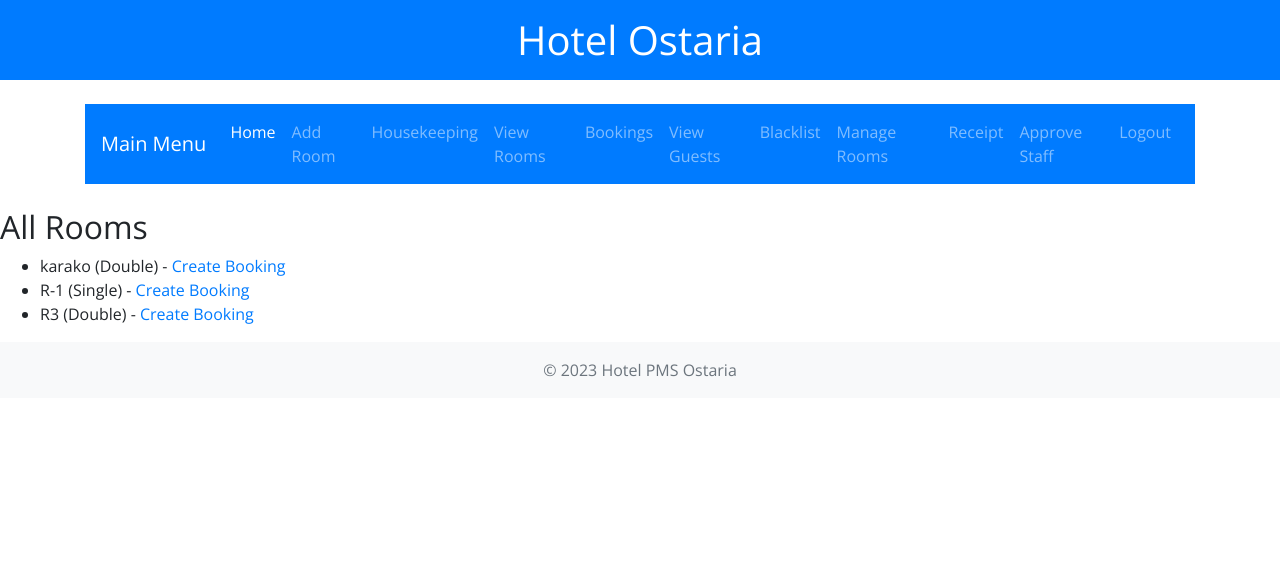
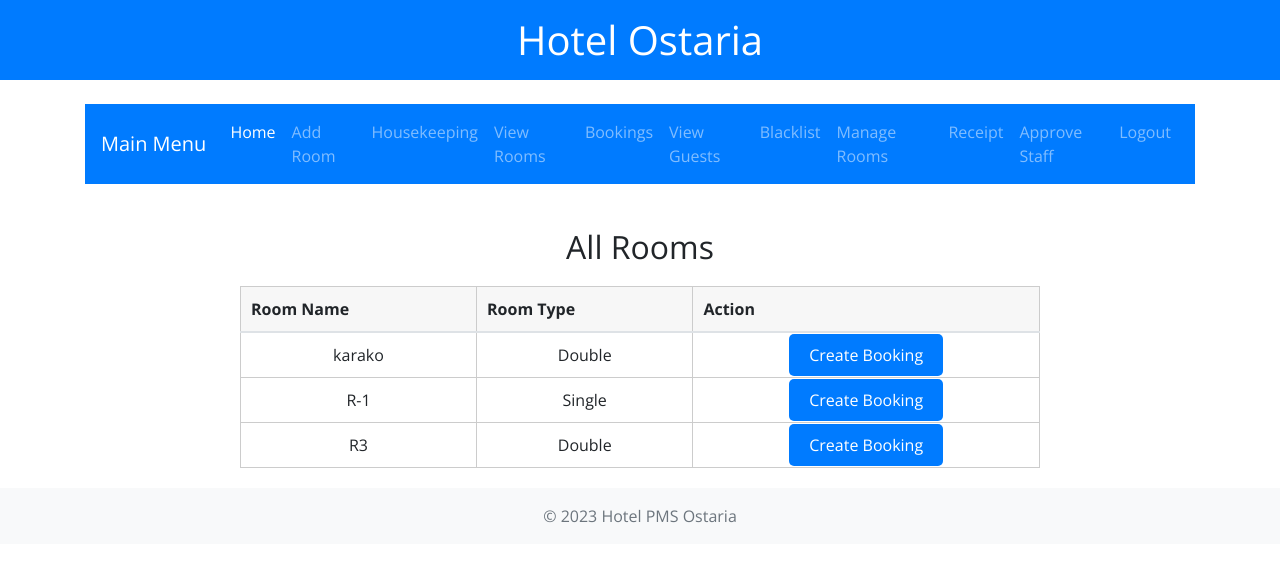
Before and after one commit to jagonzas/hotelPMS, a Django app: page /admin/hotel_rooms/ in a window 1280 px wide. Shown: the top 562 px of the page. Run offline with Django 4.2, Linux system fonts and the light colour scheme; a user stored in the database is signed in; data comes from the database, SQL or seed files in the repository; both versions use the stored data as it was after the commit; some libraries are stand-ins or nearby versions.

Commit message:
adding styles and playing around with html/css to make it more clean

```diff
--- a/hotel_pms/templates/hotel_pms/admin_rooms.html
+++ b/hotel_pms/templates/hotel_pms/admin_rooms.html
@@ -1,14 +1,81 @@
 {% extends "hotel_pms/index.html" %}
 
 {% block content %}
-<h2>All Rooms</h2>
+<style>
+    .content {
+        max-width: 800px;
+        margin: 0 auto;
+        padding-top: 20px;
+    }
 
-<ul>
-{% for room in rooms %}
-    <li>{{ room.name }} ({{ room.get_room_type_display }}) - <a href="{% url 'admin_book_room' room.id %}">Create Booking</a></li>
-{% empty %}
-    <li>No rooms listed.</li>
-{% endfor %}
-</ul>
+    h2 {
+        text-align: center;
+        margin-bottom: 20px;
+    }
 
+    .table {
+        width: 100%;
+        border-collapse: collapse;
+        margin-bottom: 20px;
+    }
+
+    .table thead {
+        background-color: #f7f7f7;
+    }
+
+    .table, .table th, .table td {
+        border: 1px solid #ccc;
+    }
+
+    .table th, .table td {
+        padding: 10px;
+        text-align: center;
+    }
+
+    .table th {
+        text-align: left;
+    }
+
+    .table td a {
+        padding: 10px 20px;
+        background-color: #007BFF;
+        color: #FFF;
+        border-radius: 5px;
+        text-decoration: none;
+    }
+
+    .table td a:hover {
+        background-color: #0056b3;
+    }
+
+    .no-rooms {
+        text-align: center;
+    }
+</style>
+<div class="content">
+    <h2>All Rooms</h2>
+
+    {% if rooms %}
+    <table class="table">
+        <thead>
+            <tr>
+                <th>Room Name</th>
+                <th>Room Type</th>
+                <th>Action</th>
+            </tr>
+        </thead>
+        <tbody>
+            {% for room in rooms %}
+            <tr>
+                <td>{{ room.name }}</td>
+                <td>{{ room.get_room_type_display }}</td>
+                <td><a href="{% url 'admin_book_room' room.id %}">Create Booking</a></td>
+            </tr>
+            {% endfor %}
+        </tbody>
+    </table>
+    {% else %}
+    <p class="no-rooms">No rooms listed.</p>
+    {% endif %}
+</div>
 {% endblock %}
```
Also changed, not shown: hotel_pms/templates/hotel_pms/edit_room.html (+71 -4 lines), hotel_pms/templates/hotel_pms/manage_rooms.html (+67 -10 lines), db.sqlite3, media/rooms/1580746567069.jpg (added), media/rooms/2weirdDudes.png (added), media/rooms/35.jpg (added), media/rooms/city.png (added).
